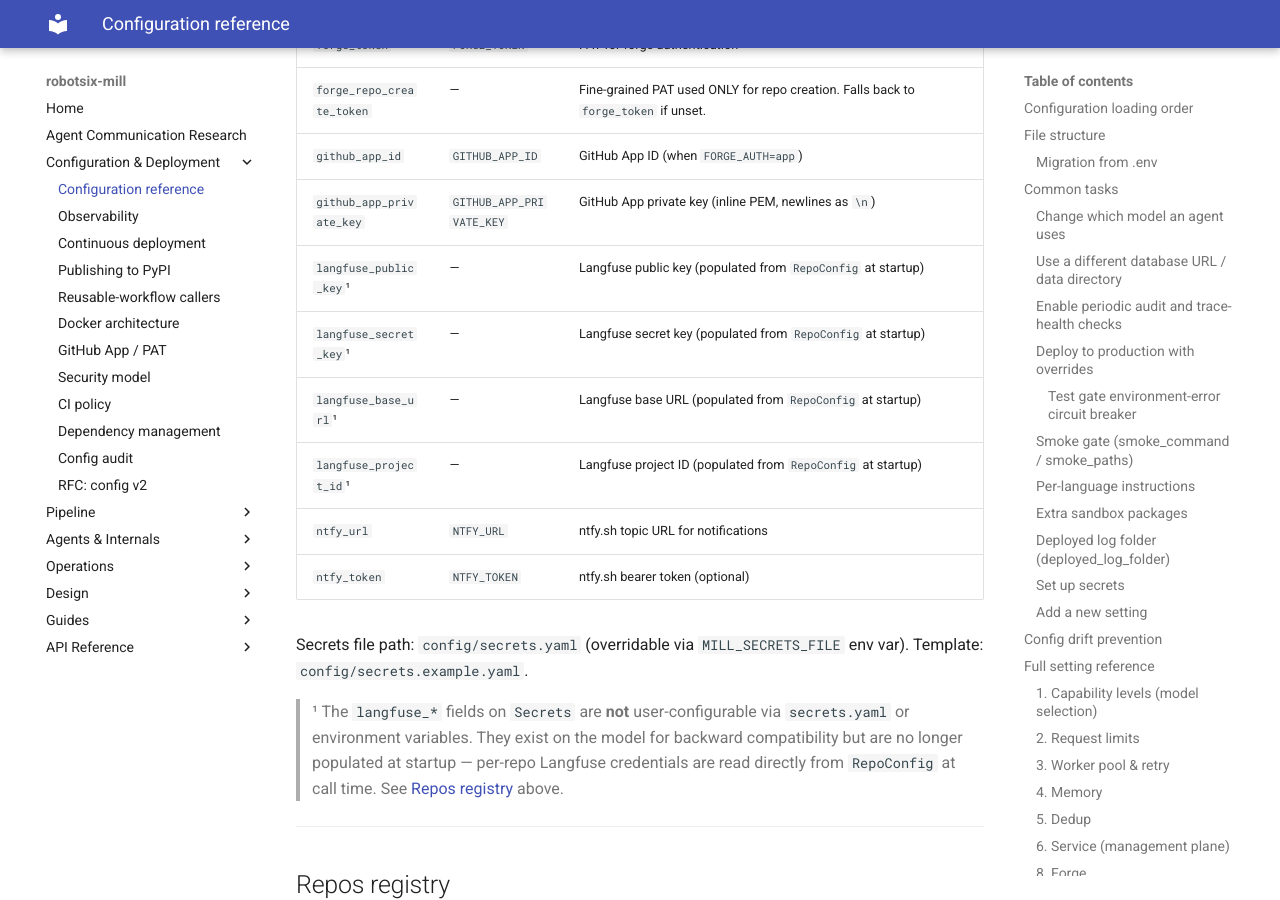
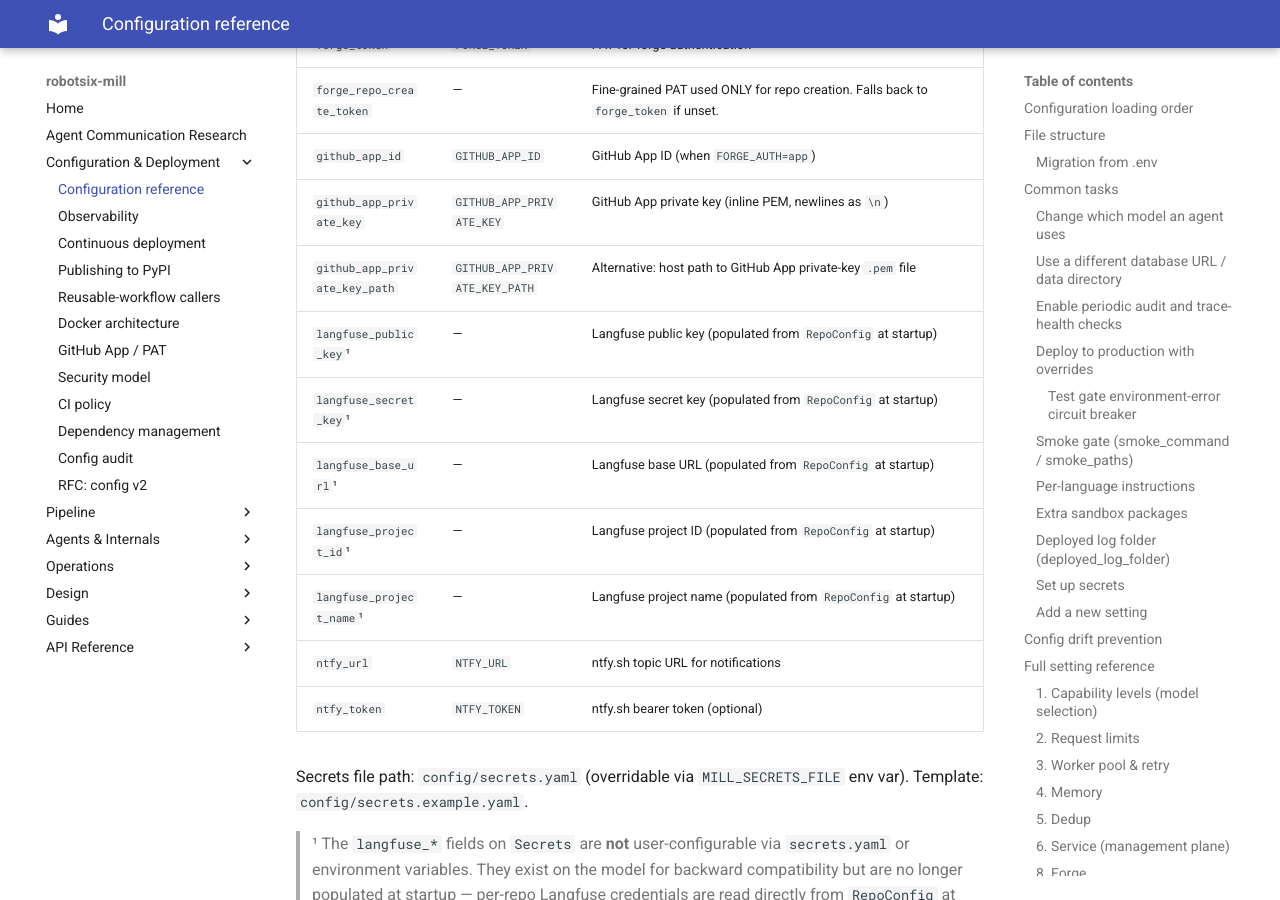
Before and after one commit to damien-robotsix/robotsix-mill, an MkDocs documentation site: the page built from docs/configuration.md, in a window 1280 px wide and 900 px high, scrolled down 39121 px. Built offline with MkDocs 1.6.1 and Material for MkDocs 9.7.7, drawn with Linux system fonts in a browser that asks for light colours.

Commit message:
mill(docs): config drift: secrets.example.yaml missing langfuse_* fields and github_app_private_key_path (20260630T092739Z-config-drift-secrets-example-yaml-missin-cf52)

```diff
--- a/docs/configuration.md
+++ b/docs/configuration.md
@@ -941,10 +941,12 @@ via `get_secrets()`.
 | `forge_repo_create_token` | — | Fine-grained PAT used ONLY for repo creation. Falls back to `forge_token` if unset. |
 | `github_app_id` | `GITHUB_APP_ID` | GitHub App ID (when `FORGE_AUTH=app`) |
 | `github_app_private_key` | `GITHUB_APP_PRIVATE_KEY` | GitHub App private key (inline PEM, newlines as `\n`) |
+| `github_app_private_key_path` | `GITHUB_APP_PRIVATE_KEY_PATH` | Alternative: host path to GitHub App private-key `.pem` file |
 | `langfuse_public_key`¹ | — | Langfuse public key (populated from `RepoConfig` at startup) |
 | `langfuse_secret_key`¹ | — | Langfuse secret key (populated from `RepoConfig` at startup) |
 | `langfuse_base_url`¹ | — | Langfuse base URL (populated from `RepoConfig` at startup) |
 | `langfuse_project_id`¹ | — | Langfuse project ID (populated from `RepoConfig` at startup) |
+| `langfuse_project_name`¹ | — | Langfuse project name (populated from `RepoConfig` at startup) |
 | `ntfy_url` | `NTFY_URL` | ntfy.sh topic URL for notifications |
 | `ntfy_token` | `NTFY_TOKEN` | ntfy.sh bearer token (optional) |
 
```
